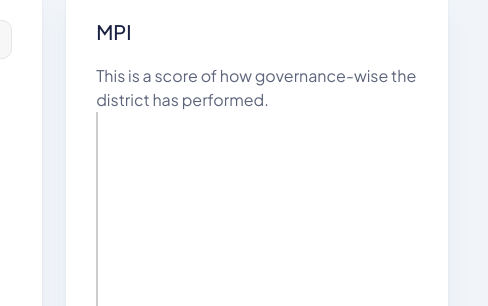
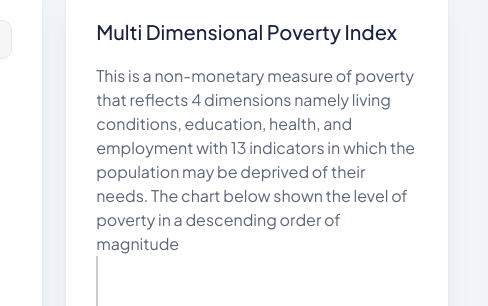
Before and after one commit to Jsdogbey/districtprofile, a website: page index.html in a window 1280 px wide. Shown: the part 432-738 px from the top of the page, 792-1280 px from the left. Drawn offline with Linux system fonts and the light colour scheme; a script that the page names is missing.

Commit message:
update on MPI

```diff
--- a/index.html
+++ b/index.html
@@ -593,8 +593,9 @@
               <div class="card-style mb-30">
                 <div class="title d-flex flex-wrap align-items-center justify-content-between">
 
-                    <h4 class="text-medium mb-20">MPI</h4>
-                    <div <h6>This is a score of how governance-wise the district has performed.
+                    <h4 class="text-medium mb-20">Multi Dimensional Poverty Index</h4>
+                    <div <h6>This is a non-monetary measure of poverty that reflects 4 dimensions namely living conditions, education, health, and employment with 13 indicators in which the population may be deprived of their needs. The chart below shown the level of poverty in a descending order of magnitude
+
                                         </h6>
                     </div>
                   <!-- </div>
```
